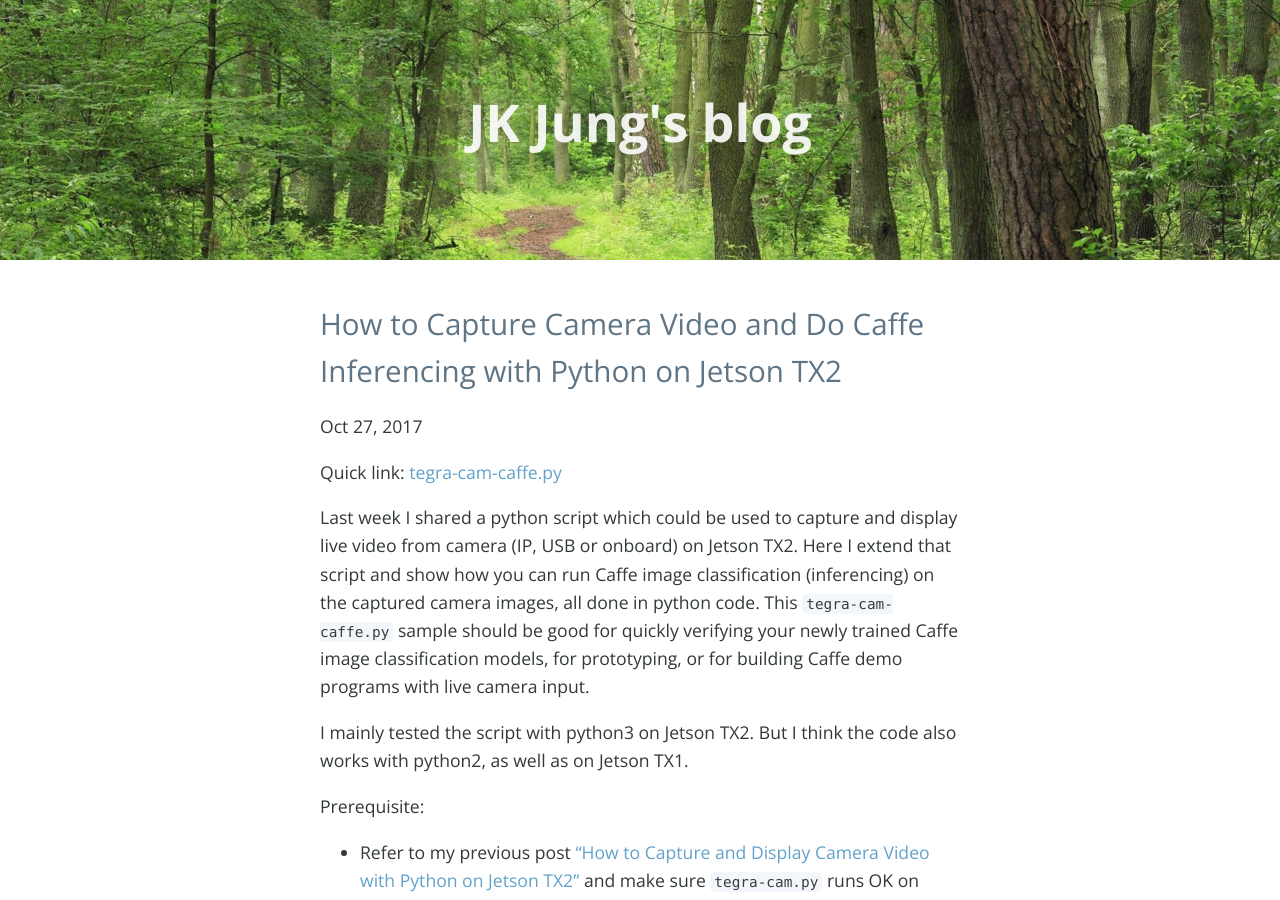
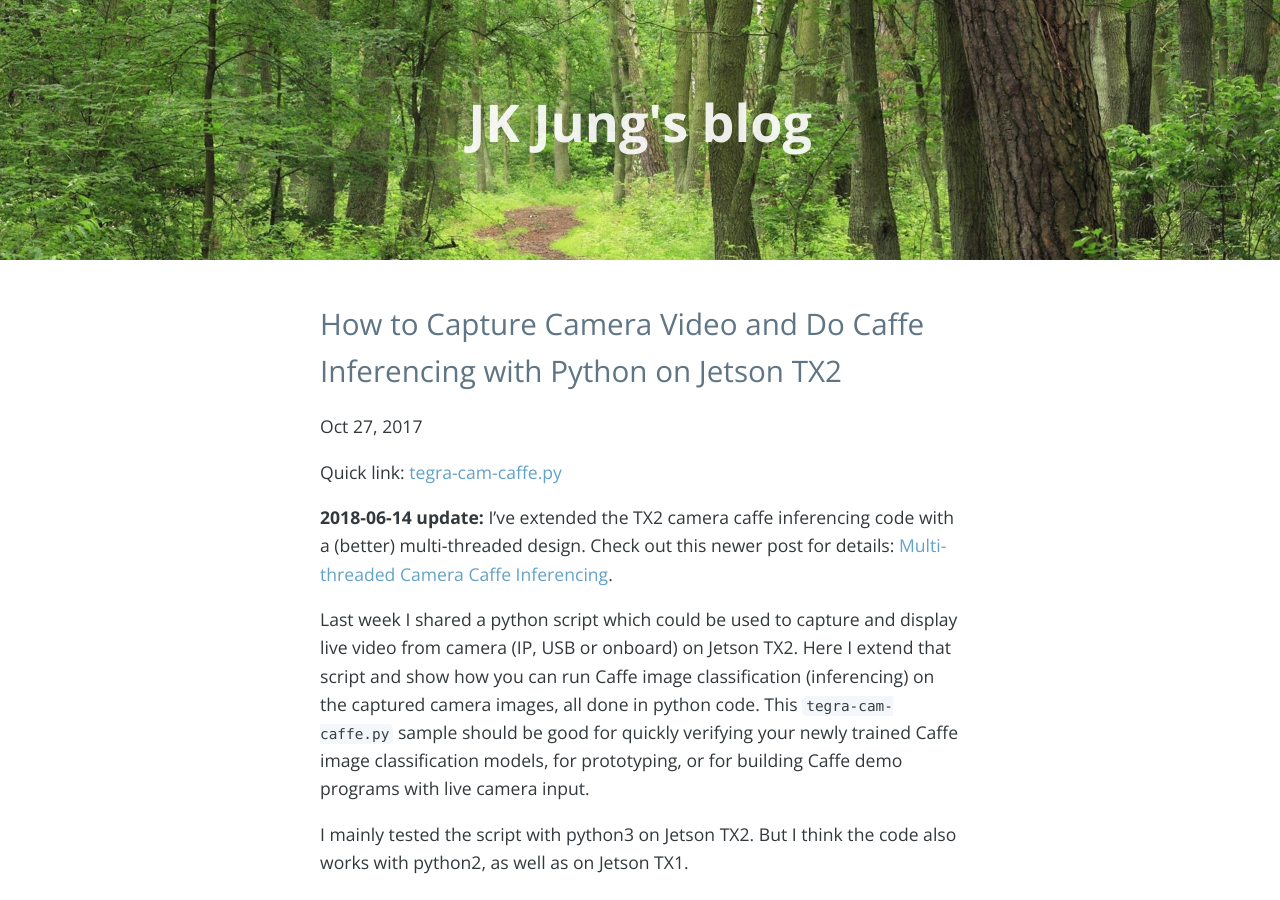
Before and after one commit to jkjung-avt/jkjung-avt.github.io, a Jekyll site: the page built from _posts/2017-10-27-tx2-camera-caffe.md, in a window 1280 px wide and 900 px high. Built offline with Jekyll 4.4.1, drawn with Linux system fonts in a browser that asks for light colours; nearby versions of some CDN libraries; comment, search, counter and statistics services are not loaded.

Commit message:
Add a link to my newer camera caffe inferencing threaded post

```diff
--- a/_posts/2017-10-27-tx2-camera-caffe.md
+++ b/_posts/2017-10-27-tx2-camera-caffe.md
@@ -10,11 +10,13 @@ tags: opencv caffe
 
 Quick link: [tegra-cam-caffe.py]( https://gist.github.com/jkjung-avt/d408aaabebb5b0041c318f4518bd918f)
 
+**2018-06-14 update:** I've extended the TX2 camera caffe inferencing code with a (better) multi-threaded design. Check out this newer post for details: [Multi-threaded Camera Caffe Inferencing](https://jkjung-avt.github.io/camera-caffe-threaded/).
+
 Last week I shared a python script which could be used to capture and display live video from camera (IP, USB or onboard) on Jetson TX2. Here I extend that script and show how you can run Caffe image classification (inferencing) on the captured camera images, all done in python code. This `tegra-cam-caffe.py` sample should be good for quickly verifying your newly trained Caffe image classification models, for prototyping, or for building Caffe demo programs with live camera input.
 
 I mainly tested the script with python3 on Jetson TX2. But I think the code also works with python2, as well as on Jetson TX1.
 
-Prerequisite:
+## Prerequisite:
 
 * Refer to my previous post ["How to Capture and Display Camera Video with Python on Jetson TX2"](https://jkjung-avt.github.io/tx2-camera-with-python/) and make sure `tegra-cam.py` runs OK on your Jetson TX2.
 * Build Caffe on your Jetson TX2. You can use either [BVLC Caffe](https://github.com/BVLC/caffe), [NVIDIA Caffe](https://github.com/NVIDIA/caffe) or other flavors of Caffe of your preference, while referring to my earlier post about how to build the code: [How to Install Caffe and PyCaffe on Jetson TX2](https://jkjung-avt.github.io/caffe-on-tx2/).
```
Also changed, not shown: other parts of _posts/2017-10-27-tx2-camera-caffe.md (+2 -2 lines).
